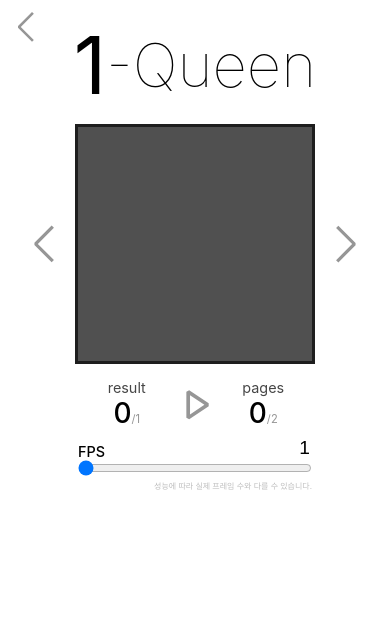
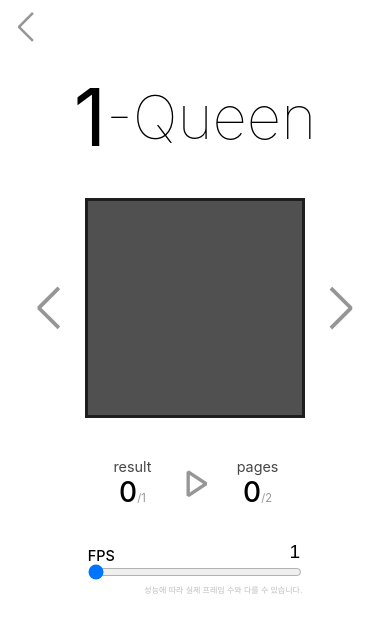
Before and after one commit to SJ70/N-Queen_Simulator, a React (Create React App) app: page /n/1 in a window 390 px wide. Shown: the top 632 px of the page. Built offline with nearby package versions, Linux system fonts and the light colour scheme.

Commit message:
Design: 모바일 환경 디자인 개선

```diff
--- a/src/simulator/N_Queen/Initializer.css
+++ b/src/simulator/N_Queen/Initializer.css
@@ -16,6 +16,8 @@
     font-size: 3.75rem;
     font-weight: 100;
     text-align: center;
+    margin-left: 2rem;
+    margin-right: 2rem;
 }
 
 .form {
--- a/src/simulator/N_Queen/Simulator.css
+++ b/src/simulator/N_Queen/Simulator.css
@@ -1,25 +1,32 @@
 :root {
     --N: 1;
-    --table_size: calc(min(60vw, 60vh));
+    --table_size: calc(min(55vw, 55vh));
     user-select : none;
 }
 
 .Simulator{
     width: 100%;
+    height: 80vh;
+    display: flex;
+    flex-direction: column;
+    justify-content: center;
 }
 
 .view{
+    height: 100%;
     display: flex;
     flex-direction: column;
     align-items: center;
+    justify-content: space-between;
+    margin-top: 4.25rem;
+    margin-bottom: 5rem;
 }
 
 .top {
     display: flex;
     flex-direction: row;
     align-items: center;
-    margin-top: 1rem;
-    margin-bottom: .7rem;
+    margin-bottom: .5rem;
 }
 .top .n{
     font-size: 5rem;
--- a/src/simulator/N_Queen/Simulator.tsx
+++ b/src/simulator/N_Queen/Simulator.tsx
@@ -96,6 +96,7 @@ const Simulator = () => {
 
     return (
         <div className='Simulator'>
+            <GoBack/>
             <View/>
         </div>
     )
@@ -137,8 +138,6 @@ const View = () =>{
 
     return(
         <div className='view'>
-            <GoBack/>
-
             <div className='top'>
                 <span className="n">{N}</span>
                 <span className="queen">-Queen</span>
```
